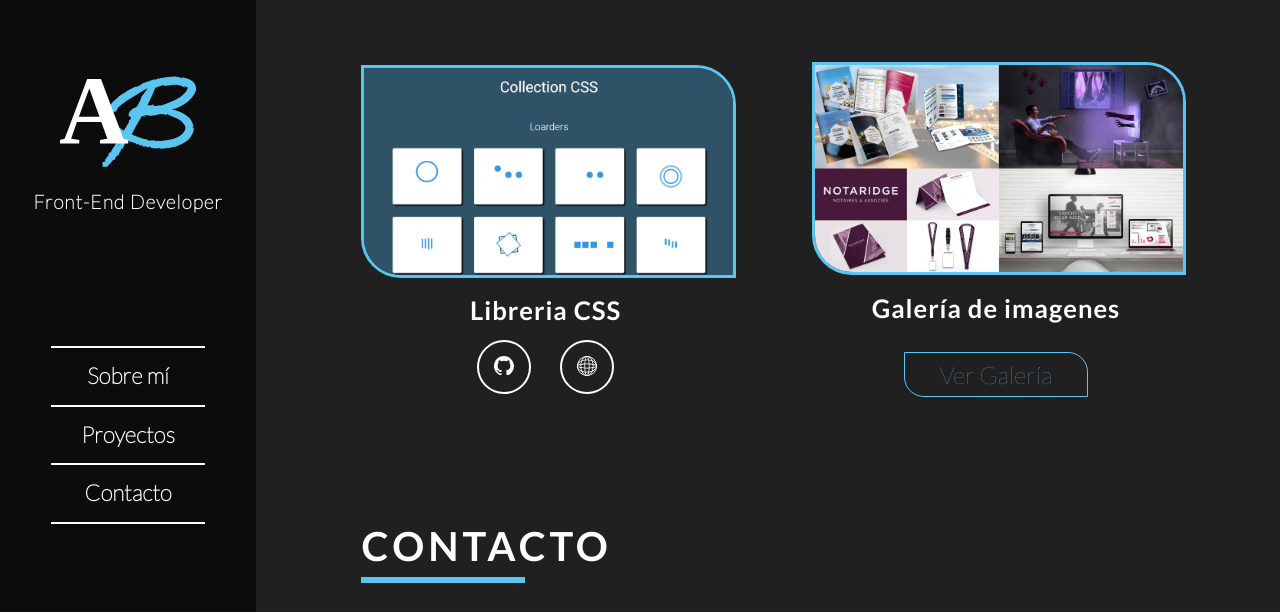
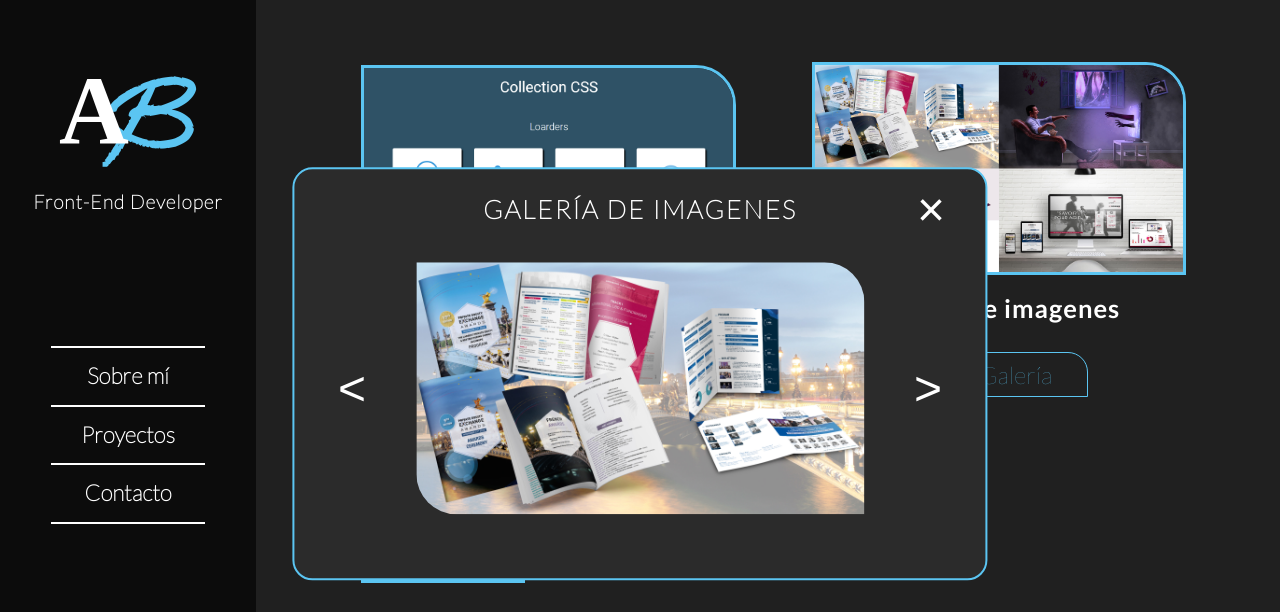
Before and after one commit to Alben92/Alberto-Benito-Web, a plain HTML site: page index.html in a window 1280 px wide. Both pictures are taken after a click on the button "Ver Galería". Shown: the part 3426-4038 px from the top of the page. Drawn offline with Linux system fonts and the light colour scheme.

Commit message:
Fotos
Banner Fotos

```diff
--- a/css/style.css
+++ b/css/style.css
@@ -704,3 +704,69 @@ section{
     padding: 0;
     margin: 0;
 }
+
+/* GALERIA IMAGENES*/
+#popUp{
+    position: fixed;
+    width: 50%;
+    top: 50%;
+    left: 50%;
+    transform: translate(-50%, -50%);
+    background-color: #2b2b2b;
+    border: 2px solid #5bc5f2;
+    border-radius: 20px;
+    padding: 2%;
+    z-index: 999;
+    display: none;
+    transition: 2s ease;
+}
+
+.TopPopup, .Cambioimagen{
+    display: flex;
+    justify-content: space-between;
+    align-items: center;
+    width: 100%;
+    margin-bottom: 6%;
+}
+
+.TitlePopUp{
+    width: 100%;
+    font-family: Lato-thin;
+    font-size: 1.6rem;
+    color: #ffffff;
+    text-transform: uppercase;
+    letter-spacing: 2px;
+    text-align: center;
+    margin-top: 0;
+    margin-bottom: 0;
+}
+
+.closeButton, #atrasImagen, #adelanteImagen{
+    border: none;
+    background-color: transparent;
+    color: #ffffff;
+    font-size: 3rem;
+    transition: .2s ease;
+}
+
+.closeButton{
+    position: absolute;
+    right: 5%;
+}
+.closeButton:hover{
+    color:  #E8220D;
+    transform: rotate(90deg);
+}
+
+#atrasImagen:hover, #adelanteImagen:hover{
+    color: #5bc5f2;
+    font-size: 4rem;
+}
+.imagenPopUp{
+    width: 70% !important;
+    border: none !important;
+}
+
+#atrasImagen, #adelanteImagen{
+    width: 10%;
+}
--- a/index.html
+++ b/index.html
@@ -60,7 +60,7 @@
 
         <div class="MenufooterLogos">
             <div class="imagenGithub Imagencirculo">
-                <a>
+                <a href="https://github.com/Alben92" target="_blank">
                     <svg class="IconoSVG" xmlns="http://www.w3.org/2000/svg" viewBox="0 0 53.32 52"><path d="M26.66,0a26.66,26.66,0,0,0-8.43,52c1.33.25,1.82-.57,1.82-1.28s0-2.31,0-4.53c-7.42,1.61-9-3.58-9-3.58-1.22-3.08-3-3.9-3-3.9C5.66,37,8.26,37,8.26,37a5.61,5.61,0,0,1,4.08,2.75c2.38,4.07,6.24,2.9,7.76,2.21a5.7,5.7,0,0,1,1.69-3.56c-5.92-.67-12.14-3-12.14-13.18a10.31,10.31,0,0,1,2.74-7.15,9.56,9.56,0,0,1,.27-7s2.23-.72,7.33,2.73a25.17,25.17,0,0,1,13.34,0c5.09-3.45,7.33-2.73,7.33-2.73a9.54,9.54,0,0,1,.26,7,10.27,10.27,0,0,1,2.74,7.15c0,10.25-6.23,12.5-12.17,13.16a6.35,6.35,0,0,1,1.81,4.94c0,3.56,0,6.44,0,7.31,0,.71.48,1.54,1.83,1.28A26.66,26.66,0,0,0,26.66,0Z" style="fill:#fff;fill-rule:evenodd"/></svg>
                 </a>
             </div>
@@ -242,12 +242,12 @@
                     <h4>Lista ToDo</h4>
                     <div class="LogosProyectos">
                         <div class="imagenGithub ImagencirculoProyecto">
-                            <a href="#" target="_blank">
+                            <a href="https://github.com/Alben92/List-ToDO" target="_blank">
                                 <svg class="IconoSVG" xmlns="http://www.w3.org/2000/svg" viewBox="0 0 53.32 52"><path d="M26.66,0a26.66,26.66,0,0,0-8.43,52c1.33.25,1.82-.57,1.82-1.28s0-2.31,0-4.53c-7.42,1.61-9-3.58-9-3.58-1.22-3.08-3-3.9-3-3.9C5.66,37,8.26,37,8.26,37a5.61,5.61,0,0,1,4.08,2.75c2.38,4.07,6.24,2.9,7.76,2.21a5.7,5.7,0,0,1,1.69-3.56c-5.92-.67-12.14-3-12.14-13.18a10.31,10.31,0,0,1,2.74-7.15,9.56,9.56,0,0,1,.27-7s2.23-.72,7.33,2.73a25.17,25.17,0,0,1,13.34,0c5.09-3.45,7.33-2.73,7.33-2.73a9.54,9.54,0,0,1,.26,7,10.27,10.27,0,0,1,2.74,7.15c0,10.25-6.23,12.5-12.17,13.16a6.35,6.35,0,0,1,1.81,4.94c0,3.56,0,6.44,0,7.31,0,.71.48,1.54,1.83,1.28A26.66,26.66,0,0,0,26.66,0Z" style="fill:#fff;fill-rule:evenodd"/></svg>
                             </a>
                         </div>
                         <div class="imagenWeb ImagencirculoProyecto">
-                            <a href="#" target="_blank">
+                            <a href="https://alben92.github.io/List-ToDO/" target="_blank">
                                 <svg class="IconoSVG" xmlns="http://www.w3.org/2000/svg" viewBox="0 0 52 52"><path d="M26,32.32C17,32.32,0,31,0,26s17-6.32,26-6.32S52,21,52,26,35,32.32,26,32.32Zm0-10.55A88.71,88.71,0,0,0,8.57,23.29C3.19,24.43,2.09,25.72,2.09,26s1.1,1.57,6.48,2.71A88.71,88.71,0,0,0,26,30.23a88.71,88.71,0,0,0,17.43-1.52c5.38-1.14,6.48-2.43,6.48-2.71s-1.1-1.57-6.48-2.71A88.71,88.71,0,0,0,26,21.77Z" style="fill:#fff"/><path d="M26,43.05c-14.34,0-26-7.65-26-17S11.66,9,26,9,52,16.6,52,26,40.34,43.05,26,43.05Zm0-32C12.82,11,2.09,17.75,2.09,26S12.82,41,26,41s23.91-6.71,23.91-15S39.18,11,26,11Z" style="fill:#fff"/><path d="M26,52c-5.31,0-6.71-17-6.71-26S20.69,0,26,0s6.71,17,6.71,26S31.31,52,26,52ZM26,2.09c-1.57,0-4.62,8.44-4.62,23.91S24.43,49.91,26,49.91,30.62,41.47,30.62,26,27.57,2.09,26,2.09Z" style="fill:#fff"/><path d="M26,52C16.6,52,9,40.34,9,26S16.6,0,26,0s17,11.66,17,26S35.4,52,26,52ZM26,2.09C17.75,2.09,11,12.82,11,26s6.71,23.91,15,23.91S41,39.18,41,26,34.25,2.09,26,2.09Z" style="fill:#fff"/><path d="M26,52A26,26,0,1,1,52,26,26,26,0,0,1,26,52ZM26,2.09A23.91,23.91,0,1,0,49.91,26,23.94,23.94,0,0,0,26,2.09Z" style="fill:#fff"/></svg>
                             </a>
                         </div>
@@ -259,12 +259,12 @@
                     <h4>Visions Agile</h4>
                     <div class="LogosProyectos">
                         <div class="imagenGithub ImagencirculoProyecto">
-                            <a href="#" target="_blank">
+                            <a href="https://github.com/Alben92/Visions-Agile" target="_blank">
                                 <svg class="IconoSVG" xmlns="http://www.w3.org/2000/svg" viewBox="0 0 53.32 52"><path d="M26.66,0a26.66,26.66,0,0,0-8.43,52c1.33.25,1.82-.57,1.82-1.28s0-2.31,0-4.53c-7.42,1.61-9-3.58-9-3.58-1.22-3.08-3-3.9-3-3.9C5.66,37,8.26,37,8.26,37a5.61,5.61,0,0,1,4.08,2.75c2.38,4.07,6.24,2.9,7.76,2.21a5.7,5.7,0,0,1,1.69-3.56c-5.92-.67-12.14-3-12.14-13.18a10.31,10.31,0,0,1,2.74-7.15,9.56,9.56,0,0,1,.27-7s2.23-.72,7.33,2.73a25.17,25.17,0,0,1,13.34,0c5.09-3.45,7.33-2.73,7.33-2.73a9.54,9.54,0,0,1,.26,7,10.27,10.27,0,0,1,2.74,7.15c0,10.25-6.23,12.5-12.17,13.16a6.35,6.35,0,0,1,1.81,4.94c0,3.56,0,6.44,0,7.31,0,.71.48,1.54,1.83,1.28A26.66,26.66,0,0,0,26.66,0Z" style="fill:#fff;fill-rule:evenodd"/></svg>
                             </a>
                         </div>
                         <div class="imagenWeb ImagencirculoProyecto">
-                            <a href="#" target="_blank">
+                            <a href="https://alben92.github.io/Visions-Agile/" target="_blank">
                                 <svg class="IconoSVG" xmlns="http://www.w3.org/2000/svg" viewBox="0 0 52 52"><path d="M26,32.32C17,32.32,0,31,0,26s17-6.32,26-6.32S52,21,52,26,35,32.32,26,32.32Zm0-10.55A88.71,88.71,0,0,0,8.57,23.29C3.19,24.43,2.09,25.72,2.09,26s1.1,1.57,6.48,2.71A88.71,88.71,0,0,0,26,30.23a88.71,88.71,0,0,0,17.43-1.52c5.38-1.14,6.48-2.43,6.48-2.71s-1.1-1.57-6.48-2.71A88.71,88.71,0,0,0,26,21.77Z" style="fill:#fff"/><path d="M26,43.05c-14.34,0-26-7.65-26-17S11.66,9,26,9,52,16.6,52,26,40.34,43.05,26,43.05Zm0-32C12.82,11,2.09,17.75,2.09,26S12.82,41,26,41s23.91-6.71,23.91-15S39.18,11,26,11Z" style="fill:#fff"/><path d="M26,52c-5.31,0-6.71-17-6.71-26S20.69,0,26,0s6.71,17,6.71,26S31.31,52,26,52ZM26,2.09c-1.57,0-4.62,8.44-4.62,23.91S24.43,49.91,26,49.91,30.62,41.47,30.62,26,27.57,2.09,26,2.09Z" style="fill:#fff"/><path d="M26,52C16.6,52,9,40.34,9,26S16.6,0,26,0s17,11.66,17,26S35.4,52,26,52ZM26,2.09C17.75,2.09,11,12.82,11,26s6.71,23.91,15,23.91S41,39.18,41,26,34.25,2.09,26,2.09Z" style="fill:#fff"/><path d="M26,52A26,26,0,1,1,52,26,26,26,0,0,1,26,52ZM26,2.09A23.91,23.91,0,1,0,49.91,26,23.94,23.94,0,0,0,26,2.09Z" style="fill:#fff"/></svg>
                             </a>
                         </div>
@@ -293,12 +293,12 @@
                     <h4>Travel to Paradise </h4>
                     <div class="LogosProyectos">
                         <div class="imagenGithub ImagencirculoProyecto">
-                            <a href="#" target="_blank">
+                            <a href="https://github.com/Alben92/Travel-to-Paradise" target="_blank">
                                 <svg class="IconoSVG" xmlns="http://www.w3.org/2000/svg" viewBox="0 0 53.32 52"><path d="M26.66,0a26.66,26.66,0,0,0-8.43,52c1.33.25,1.82-.57,1.82-1.28s0-2.31,0-4.53c-7.42,1.61-9-3.58-9-3.58-1.22-3.08-3-3.9-3-3.9C5.66,37,8.26,37,8.26,37a5.61,5.61,0,0,1,4.08,2.75c2.38,4.07,6.24,2.9,7.76,2.21a5.7,5.7,0,0,1,1.69-3.56c-5.92-.67-12.14-3-12.14-13.18a10.31,10.31,0,0,1,2.74-7.15,9.56,9.56,0,0,1,.27-7s2.23-.72,7.33,2.73a25.17,25.17,0,0,1,13.34,0c5.09-3.45,7.33-2.73,7.33-2.73a9.54,9.54,0,0,1,.26,7,10.27,10.27,0,0,1,2.74,7.15c0,10.25-6.23,12.5-12.17,13.16a6.35,6.35,0,0,1,1.81,4.94c0,3.56,0,6.44,0,7.31,0,.71.48,1.54,1.83,1.28A26.66,26.66,0,0,0,26.66,0Z" style="fill:#fff;fill-rule:evenodd"/></svg>
                             </a>
                         </div>
                         <div class="imagenWeb ImagencirculoProyecto">
-                            <a href="#" target="_blank">
+                            <a href="https://alben92.github.io/Travel-to-Paradise/" target="_blank">
                                 <svg class="IconoSVG" xmlns="http://www.w3.org/2000/svg" viewBox="0 0 52 52"><path d="M26,32.32C17,32.32,0,31,0,26s17-6.32,26-6.32S52,21,52,26,35,32.32,26,32.32Zm0-10.55A88.71,88.71,0,0,0,8.57,23.29C3.19,24.43,2.09,25.72,2.09,26s1.1,1.57,6.48,2.71A88.71,88.71,0,0,0,26,30.23a88.71,88.71,0,0,0,17.43-1.52c5.38-1.14,6.48-2.43,6.48-2.71s-1.1-1.57-6.48-2.71A88.71,88.71,0,0,0,26,21.77Z" style="fill:#fff"/><path d="M26,43.05c-14.34,0-26-7.65-26-17S11.66,9,26,9,52,16.6,52,26,40.34,43.05,26,43.05Zm0-32C12.82,11,2.09,17.75,2.09,26S12.82,41,26,41s23.91-6.71,23.91-15S39.18,11,26,11Z" style="fill:#fff"/><path d="M26,52c-5.31,0-6.71-17-6.71-26S20.69,0,26,0s6.71,17,6.71,26S31.31,52,26,52ZM26,2.09c-1.57,0-4.62,8.44-4.62,23.91S24.43,49.91,26,49.91,30.62,41.47,30.62,26,27.57,2.09,26,2.09Z" style="fill:#fff"/><path d="M26,52C16.6,52,9,40.34,9,26S16.6,0,26,0s17,11.66,17,26S35.4,52,26,52ZM26,2.09C17.75,2.09,11,12.82,11,26s6.71,23.91,15,23.91S41,39.18,41,26,34.25,2.09,26,2.09Z" style="fill:#fff"/><path d="M26,52A26,26,0,1,1,52,26,26,26,0,0,1,26,52ZM26,2.09A23.91,23.91,0,1,0,49.91,26,23.94,23.94,0,0,0,26,2.09Z" style="fill:#fff"/></svg>
                             </a>
                         </div>
@@ -345,6 +345,18 @@
                     <div class="LogosProyectos">
                         <button class="button VerGaleria">Ver Galería</button>
                     </div>
+                    <div id="popUp">
+                        <div class="TopPopup">
+                            <h5 class="TitlePopUp">Galería de imagenes</h5>
+                            <button data-close-button class="closeButton">&times;</button>
+                        </div>
+                        <div class="Cambioimagen">
+                            <button id="atrasImagen" type="button"><</button >
+                            <img id="foto" class="imagenPopUp" src="images/Galeria/foto1.jpg"  alt="">
+                            <button id="adelanteImagen" type="button">></button>
+                        </div>
+                    </div>
+                    <div class="overlay"></div>
                 </div>
 
             </div>
@@ -376,6 +388,7 @@
 
     <script type="text/javascript" src="js/jquery-3.6.0.min.js"></script>
     <script type="text/javascript" src="js/style.js"></script>
+
 </body>
 
 </html>
--- a/js/style.js
+++ b/js/style.js
@@ -1,3 +1,25 @@
+//GALERIA DE IMAGENES
+/*var num = 1;
+function atras() {
+    console.log('atras');
+    num--;
+    if (num < 1) {
+        num = 3;
+        var foto=document.getElementById('foto');
+        foto.src="images/Galeria/foto"+num+".jpg";
+    };
+};
+function adelante() {
+    console.log('adelante');
+    num++;
+    var i;
+    if (num > 3) {
+        num = 1;
+        var foto=document.getElementById('foto');
+        foto.src="images/Galeria/foto"+num+".jpg";
+    }
+};*/
+
 $(document).ready(function(){
 
 	 /*CURSOR*/
@@ -13,18 +35,6 @@ $(document).ready(function(){
         }, 500)
     });
 
-    /* FLECHA UP */
-    $(window).scroll(function(){
-    	if($(window).scrollTop() < 300){
-	    	$('.Flecha-Up').css('opacity', '0');
-	    }else{
-	    	$('.Flecha-Up').css('opacity', '1');
-	    };
-    });
-
-    $('.Flecha-Up').click(function(){
-    	$(window).scrollTop(0).slideDown("slow");
-    });
 
     /* MENU OPEN RESPONSIVE*/
     var anchoCompleto = screen.width;
@@ -48,12 +58,49 @@ $(document).ready(function(){
     	});
     });
 
-    //MOSTRAR EN PANTALLA
+    //Galeria IMAGENES
+    var num = 1;
+    $('#atrasImagen').on('click', function(){
+        num--;
+        if(num < 1){
+            num = 10;
+        };
+        var foto=document.getElementById('foto');
+        foto.src="images/Galeria/foto"+num+".jpg";
+    });
+
+    $('#adelanteImagen').on('click', function(){
+        num++;
+        if(num > 10){
+            num = 1;
+        };
+        var foto=document.getElementById('foto');
+        foto.src="images/Galeria/foto"+num+".jpg";
+    });
+
+    $('.VerGaleria').on('click', function(){
+        $('#popUp').css({"display": "block"})
+    });
+
+    $('.closeButton').on('click', function(){
+        $('#popUp').css({"display": "none"})
+    });
+
 
 
 
     /* EVENTOS SCROOL */
 	$(window).scroll( function(){
+        /* FLECHA UP */
+        if($(window).scrollTop() < 300){
+            $('.Flecha-Up').css('opacity', '0');
+        }else{
+            $('.Flecha-Up').css('opacity', '1');
+        };
+
+        $('.Flecha-Up').click(function(){
+            $(window).scrollTop(0).slideDown("slow");
+        });
 
 		/*FadeIN elementos */
 	 	$('.Fade-In').each( function(i){
```
Also changed, not shown: images/Galeria/foto1.jpg (added), images/Galeria/foto10.jpg (added), images/Galeria/foto11.jpg (added), images/Galeria/foto12.jpg (added), images/Galeria/foto2.jpg (added), images/Galeria/foto3.jpg (added), images/Galeria/foto4.jpg (added), images/Galeria/foto5.jpg (added), images/Galeria/foto9.jpg (added), 3 other files.
